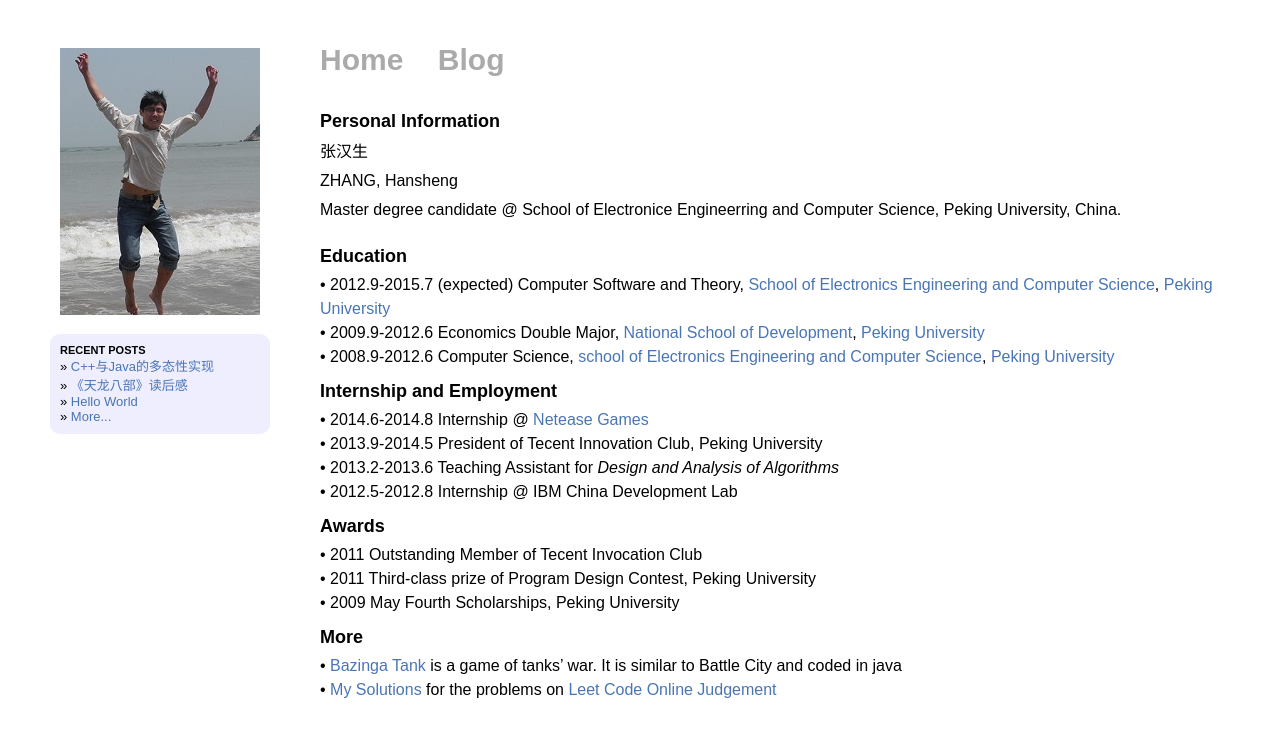
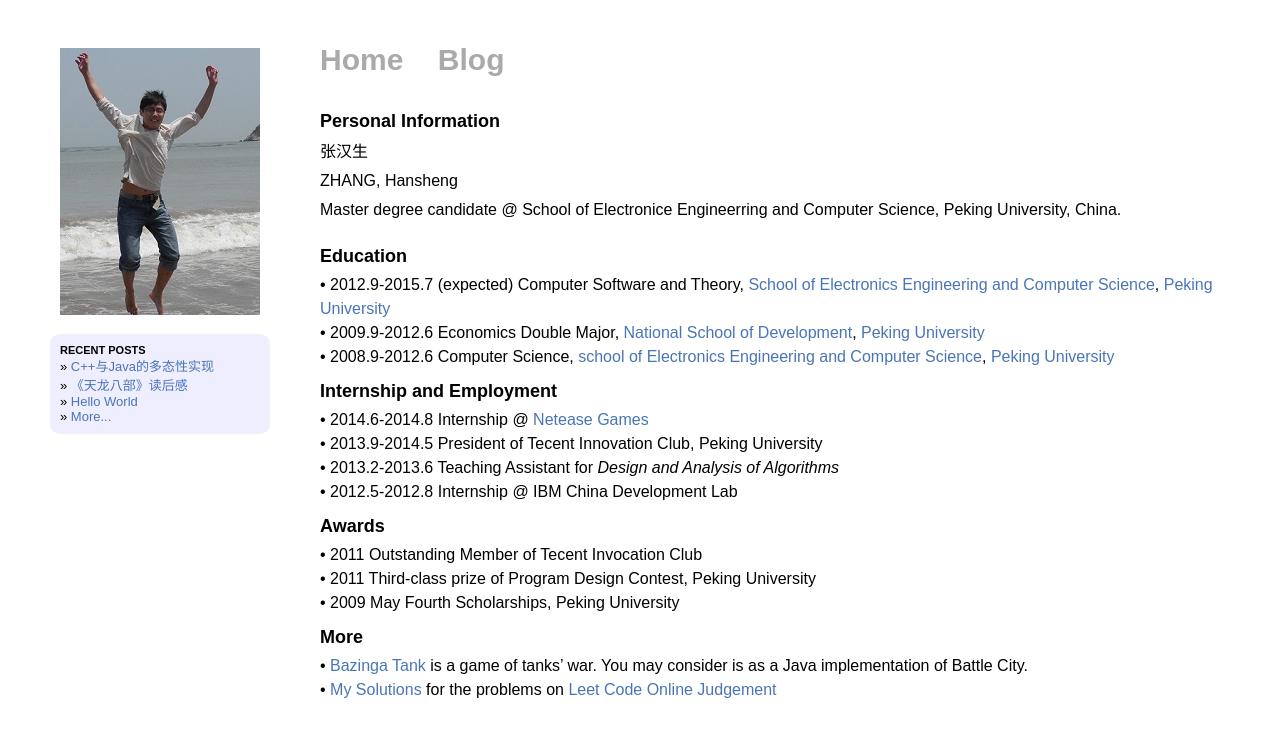
Before and after one commit to hanshengzhang/zhanghs, a Jekyll site: the page built from index.md, in a window 1280 px wide. Shown: the top 737 px of the page. Built offline with Jekyll 4.4.1, drawn with Linux system fonts in a browser that asks for light colours; Markdown is read by kramdown in place of the engine named in the settings.

Commit message:
change to www.zhanghs.com and modify index to test build

```diff
--- a/CNAME
+++ b/CNAME
@@ -1 +1 @@
-zhanghs.com
+www.zhanghs.com
--- a/index.md
+++ b/index.md
@@ -20,5 +20,5 @@ Master degree candidate @ School of Electronice Engineerring and Computer Scienc
 - &bull; 2011 Third-class prize of Program Design Contest, Peking University
 - &bull; 2009 May Fourth Scholarships, Peking University
 ##More
--	&bull; <a href="http://i.pku.edu.cn/trac/bazinga">Bazinga Tank</a> is a game of tanks' war. It is similar to  Battle City and coded in java
+-	&bull; <a href="http://i.pku.edu.cn/trac/bazinga">Bazinga Tank</a> is a game of tanks' war. You may consider is as a Java implementation of Battle City.
 -	&bull; <a href="https://github.com/landhero/leetcode">My Solutions</a> for the problems on <a href="http://oj.leetcode.com/problems/">Leet Code Online Judgement</a>
```
